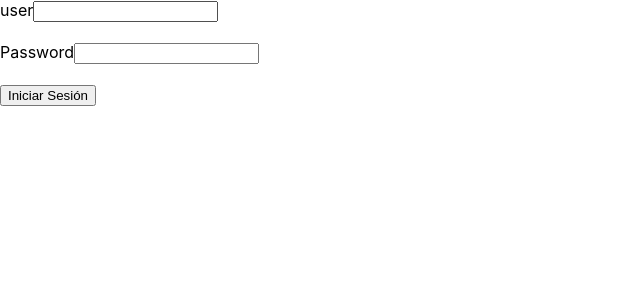
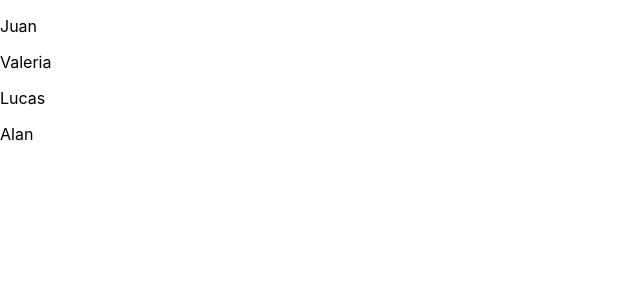
Before and after one commit to alanmartinc/GuiaReactJS, a React (Create React App) app in the folder login-app/: page / in a window 1280 px wide. Shown: the top 300 px of the page, without its empty margins (0-640 px from the left). Built offline with nearby package versions, Linux system fonts and the light colour scheme.

Commit message:
Listas y Keys

```diff
--- a/login-app/src/App.js
+++ b/login-app/src/App.js
@@ -1,38 +1,39 @@
-import {useState} from "react";
+import {useEffect, useState} from "react";
 
-// Componente funcional
+const jsonData = [{
+  key: "1",
+  name: "Juan",
+}, {
+  key: "2",
+  name: "Valeria",
+}, {
+  key: "3",
+  name: "Lucas",
+}, {
+  key: "4",
+  name: "Alan",
+}];
+
 const App = () => {
-  const [user, setUser] = useState("");
-  const [password, setPassword] = useState("");
-  const [isLogged, setIsLogged] = useState(false);
+  const [isLoading, setIsLoading] = useState(true);
 
-  const handleLoginClick = () => {
-    setIsLogged(true);
-  };
+  useEffect(() => {
+    setTimeout(() => {
+      setIsLoading(false);
+    }, 4000);
+  }, []);
+
+  const renderData = () => {
+    return jsonData?.map((value) => (
+      <div key={value.key}>
+        <p>{value.name}</p>
+      </div>
+    ));
+  }
 
   return (
     <div>
-      <label>
-        user
-        <input value={user} onChange={({target: {value}}) => setUser(value)} />
-      </label>
-
-      <br />
-      <br />
-
-      <label>
-        Password
-        <input value={password} onChange={({target: {value}}) => setPassword(value)} />
-      </label>
-
-      <br />
-      <br />
-
-      <button onClick={handleLoginClick}>
-        Iniciar Sesión
-      </button>
-
-      {isLogged && <h2>Logeado exitosamente!</h2>}
+      {isLoading ? <h2>Is Loading...</h2> : renderData()}
     </div>
   );
 }
```
